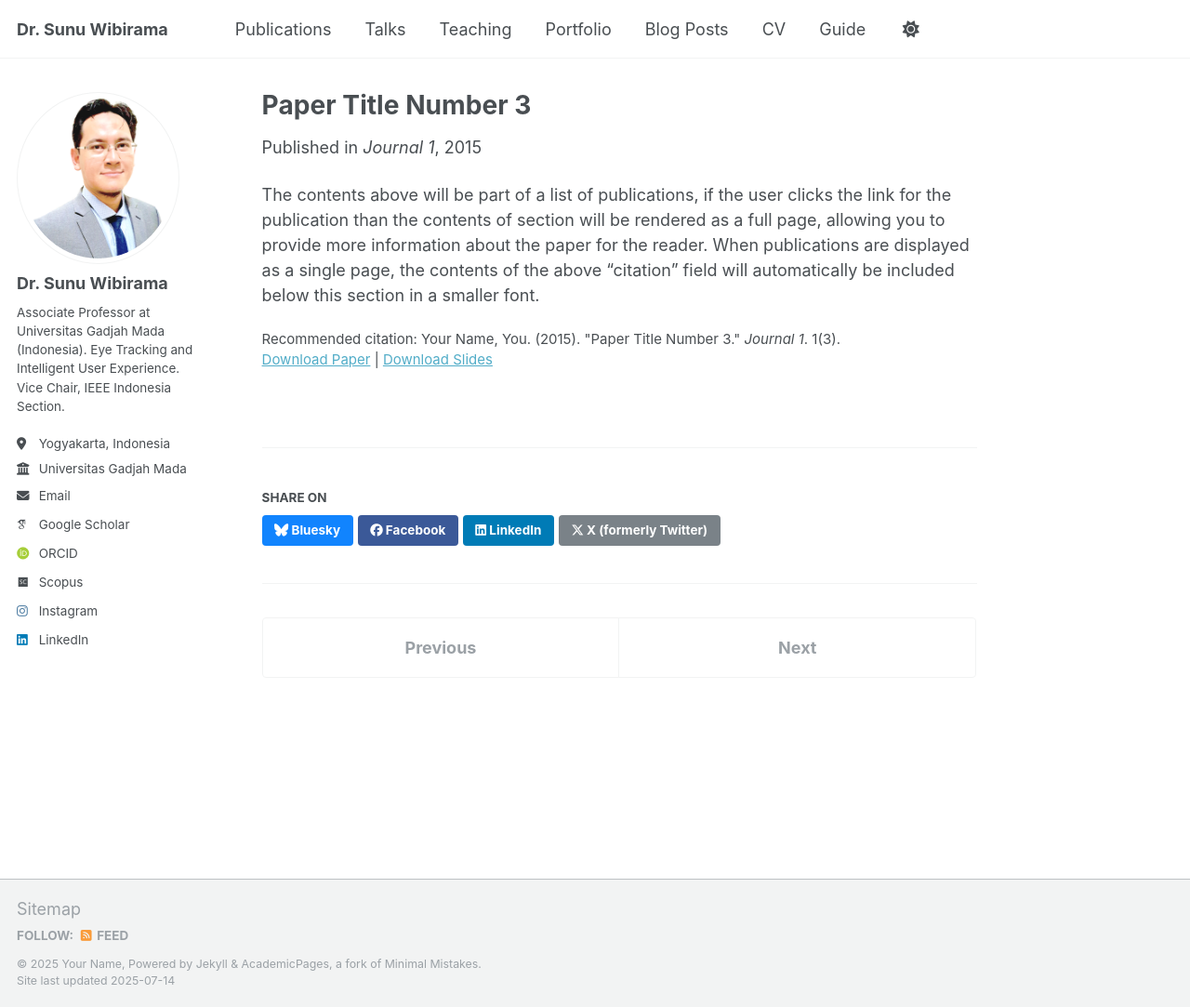
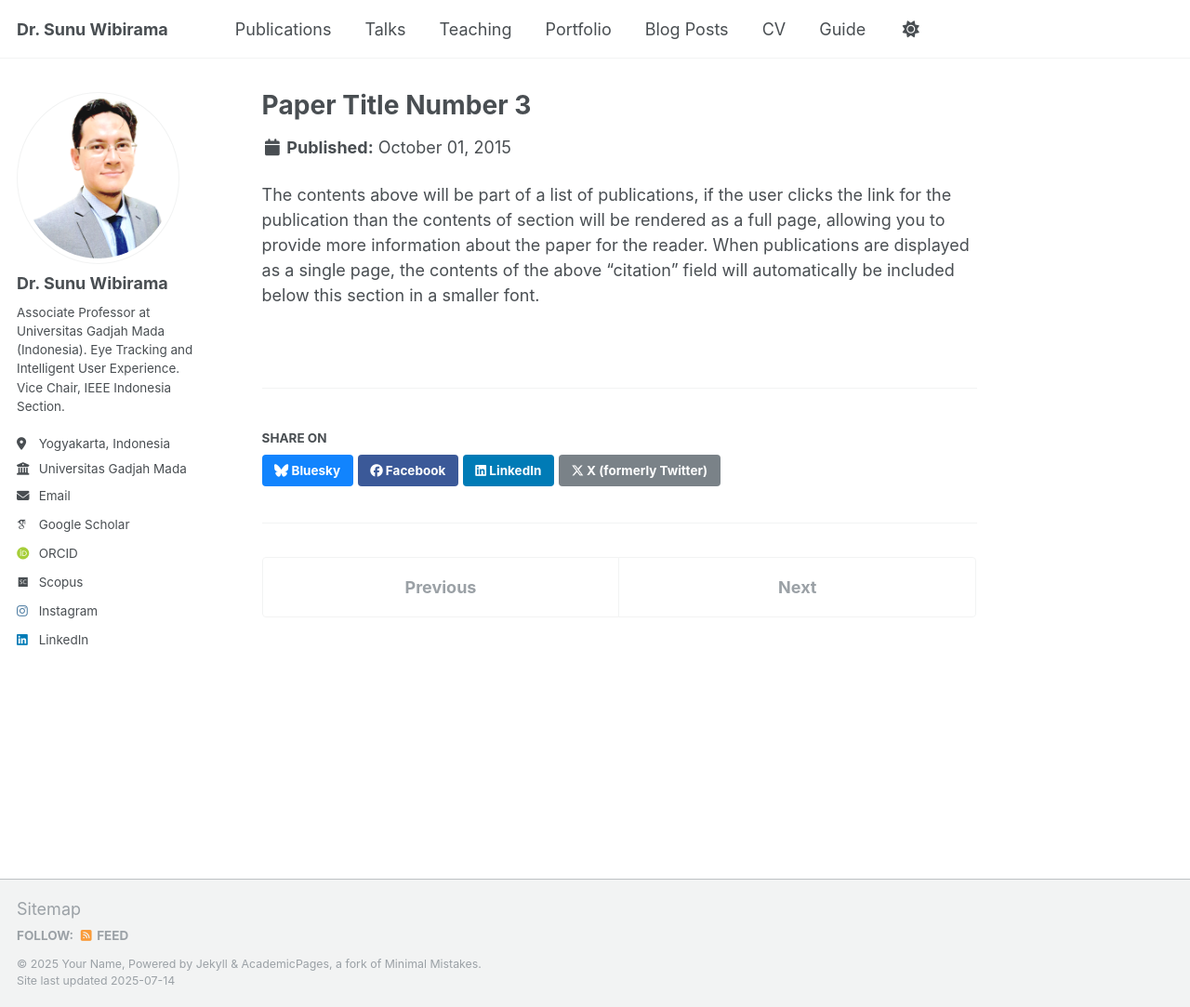
Before and after one commit to wibirama/wibirama.github.io, a Jekyll site: the page built from _publications/2015-10-01-paper-title-number-3.md, in a window 1280 px wide and 1083 px high. Shown: the whole window at 93% size. Built offline with Jekyll 4.4.1, drawn with Linux system fonts in a browser that asks for light colours; some web fonts are replaced; a script that is not in the unit is left out.

Commit message:
Update 2015-10-01-paper-title-number-3.md

```diff
--- a/_publications/2015-10-01-paper-title-number-3.md
+++ b/_publications/2015-10-01-paper-title-number-3.md
@@ -1,14 +1,7 @@
 ---
-title: "Paper Title Number 3"
 collection: publications
 category: manuscripts
-permalink: /publication/2015-10-01-paper-title-number-3
 excerpt: 'This paper is about the number 3. The number 4 is left for future work.'
-date: 2015-10-01
-venue: 'Journal 1'
-slidesurl: 'http://academicpages.github.io/files/slides3.pdf'
-paperurl: 'http://academicpages.github.io/files/paper3.pdf'
-citation: 'Your Name, You. (2015). &quot;Paper Title Number 3.&quot; <i>Journal 1</i>. 1(3).'
 ---
 
 The contents above will be part of a list of publications, if the user clicks the link for the publication than the contents of section will be rendered as a full page, allowing you to provide more information about the paper for the reader. When publications are displayed as a single page, the contents of the above "citation" field will automatically be included below this section in a smaller font.
```
